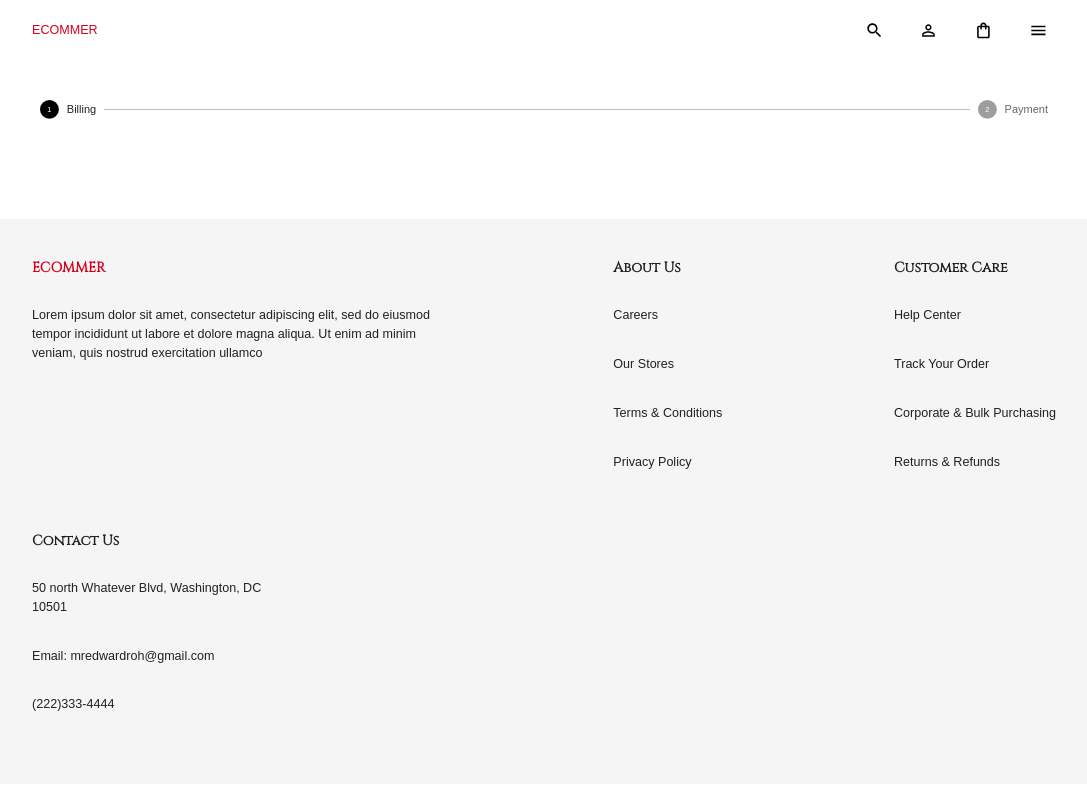
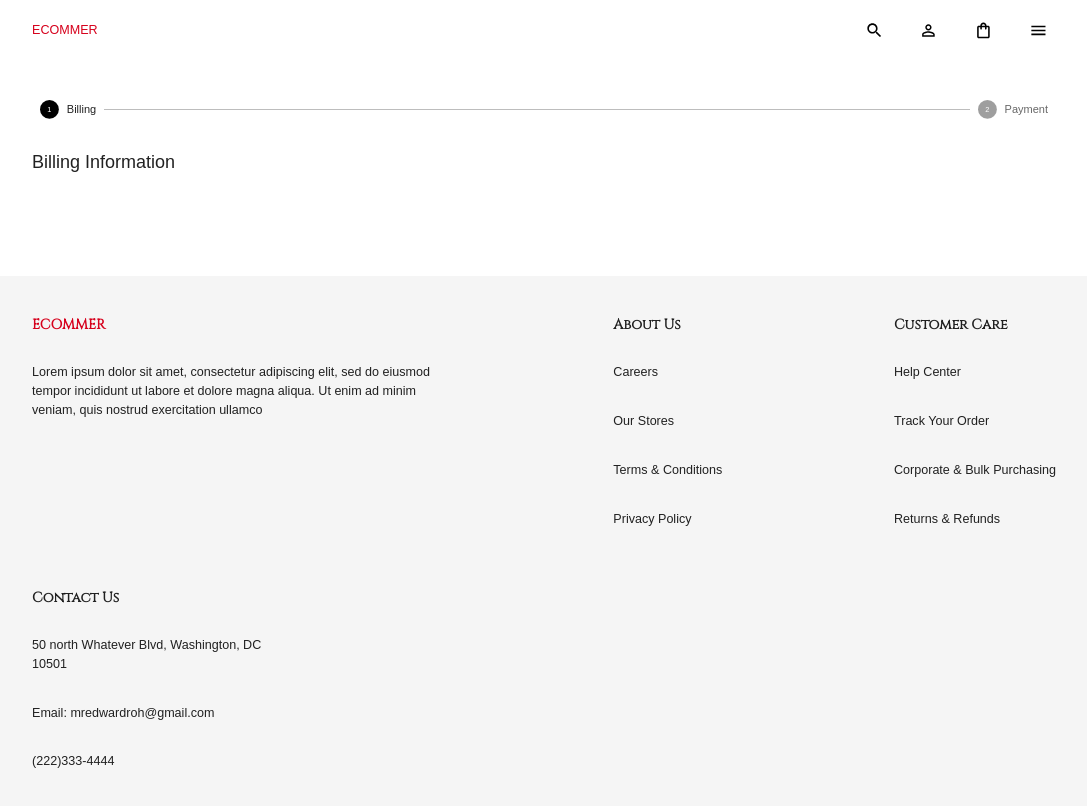
Before and after one commit to mouradchaker/FULLSTACK-React-Ecommerce-App, a React (Create React App) app in the folder client/: page /checkout in a window 1280 px wide. Shown: the top 806 px of the page, without its empty margins (96-1183 px from the left). Built offline with nearby package versions, Linux system fonts and the light colour scheme; a web font is replaced by a local one.

Commit message:
ShippingPage

```diff
--- a/client/src/scenes/Checkout/Checkout.jsx
+++ b/client/src/scenes/Checkout/Checkout.jsx
@@ -4,6 +4,7 @@ import { Box, Button, Stepper, Step, StepLabel } from "@mui/material";
 import { Formik } from "formik";
 import * as yup from "yup";
 import { shades } from "../../theme";
+import Shipping from "./Shipping";
 
 const initialValues = {
   billingAddress: {
@@ -108,7 +109,30 @@ function Checkout() {
           onSubmit={handleFormSubmit}
           initialValues={initialValues}
           validationSchema={checkoutSchema[activeStep]}
-        ></Formik>
+        >
+          {({
+            values,
+            errors,
+            touched,
+            handleBlur,
+            handleChange,
+            handleSubmit,
+            setFieldValue,
+          }) => (
+            <form onSubmit={handleSubmit}>
+              {isFirstStep && (
+                <Shipping
+                  values={values}
+                  errors={errors}
+                  touched={touched}
+                  handleBlur={handleBlur}
+                  handleChange={handleChange}
+                  setFieldValue={setFieldValue}
+                />
+              )}
+            </form>
+          )}
+        </Formik>
       </Box>
     </Box>
   );
--- /dev/null
+++ b/client/src/scenes/Checkout/Shipping.jsx
@@ -0,0 +1,24 @@
+import React from "react";
+import { Box, Checkbox, FormControlLabel, Typography } from "@mui/material";
+
+const Shipping = ({
+  values,
+  touched,
+  errors,
+  handleChange,
+  handleBlur,
+  setFieldValue,
+}) => {
+  return (
+    <Box m="30px auto">
+      {/* BILLING FORM */}
+      <Box>
+        <Typography sx={{ mb: "15px" }} fontSize="18px">
+          Billing Information
+        </Typography>
+      </Box>
+    </Box>
+  );
+};
+
+export default Shipping;
```
